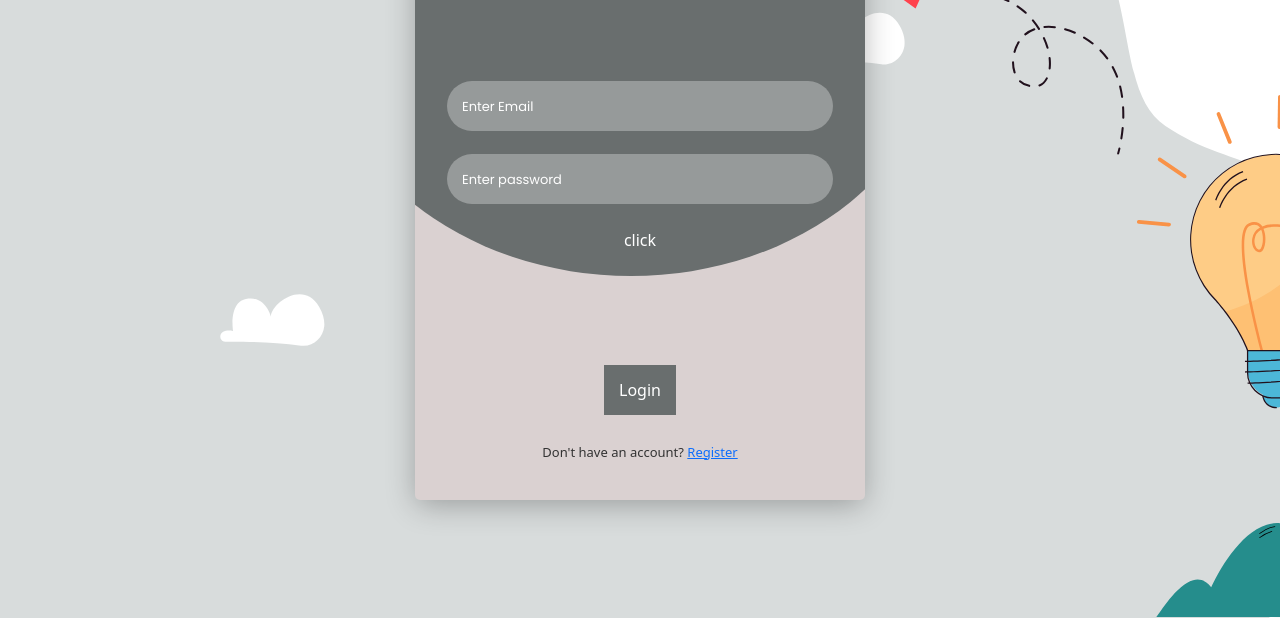
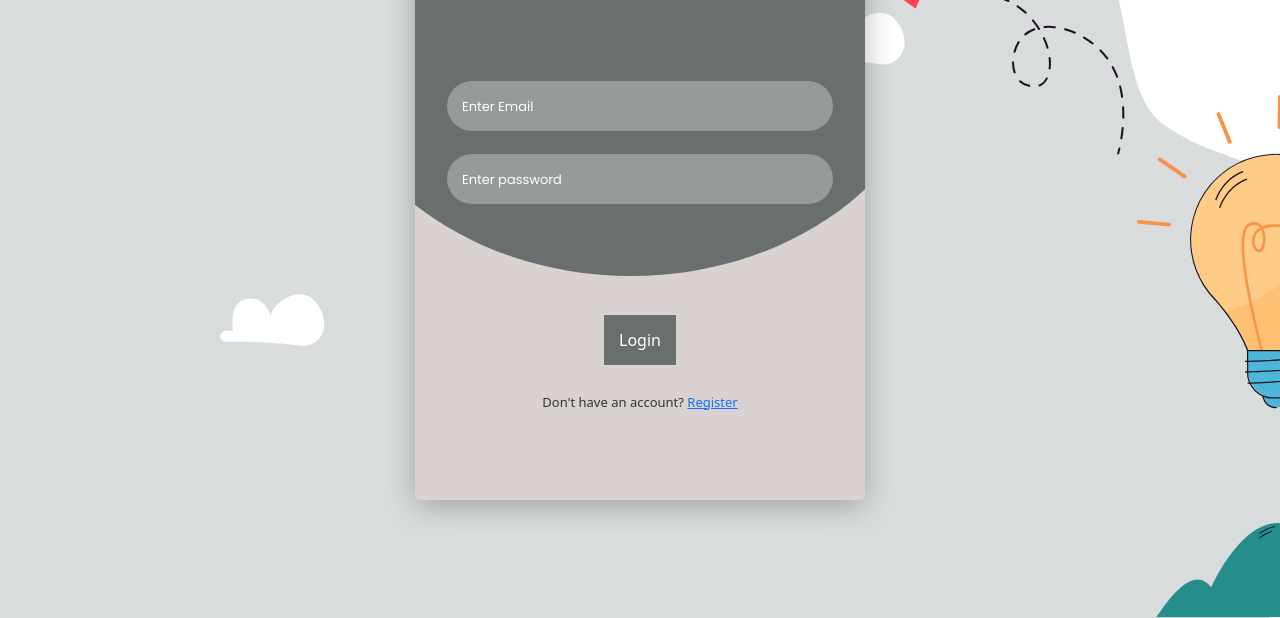
Before and after one commit to Conference-Room/conference_room, a plain HTML site: page templates/login.html in a window 1280 px wide. Shown: the part 182-800 px from the top of the page. Drawn offline with nearby package versions, Linux system fonts and the light colour scheme.

Commit message:
remove typo

```diff
--- a/templates/login.html
+++ b/templates/login.html
@@ -36,7 +36,6 @@
                     <input type="email" name="email" placeholder="Enter Email" required>
                     <input type="text" name="password" placeholder="Enter password" required>
                     <input id="who" name="who" type="hidden" value="">
-                    <button onclick="myFunction()"  name="button" >click</button>
                     <br>
                     <br><br><br> <br><br> <br><br>
                     </div>
```
